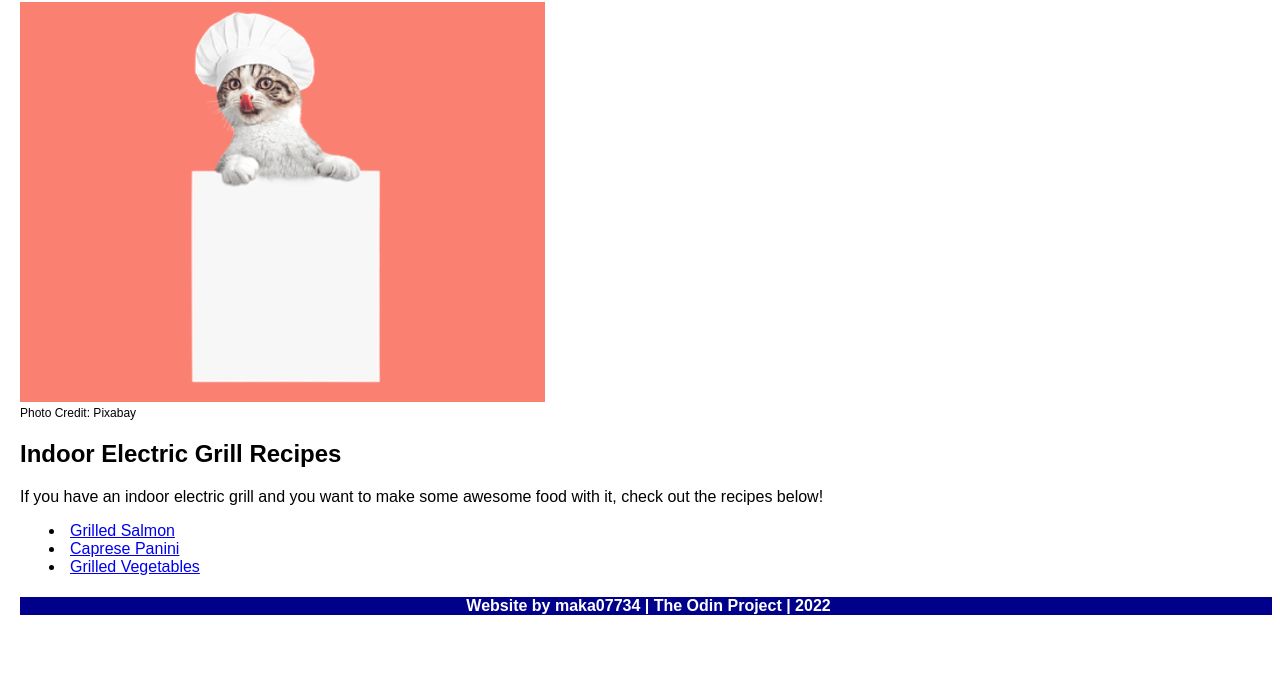
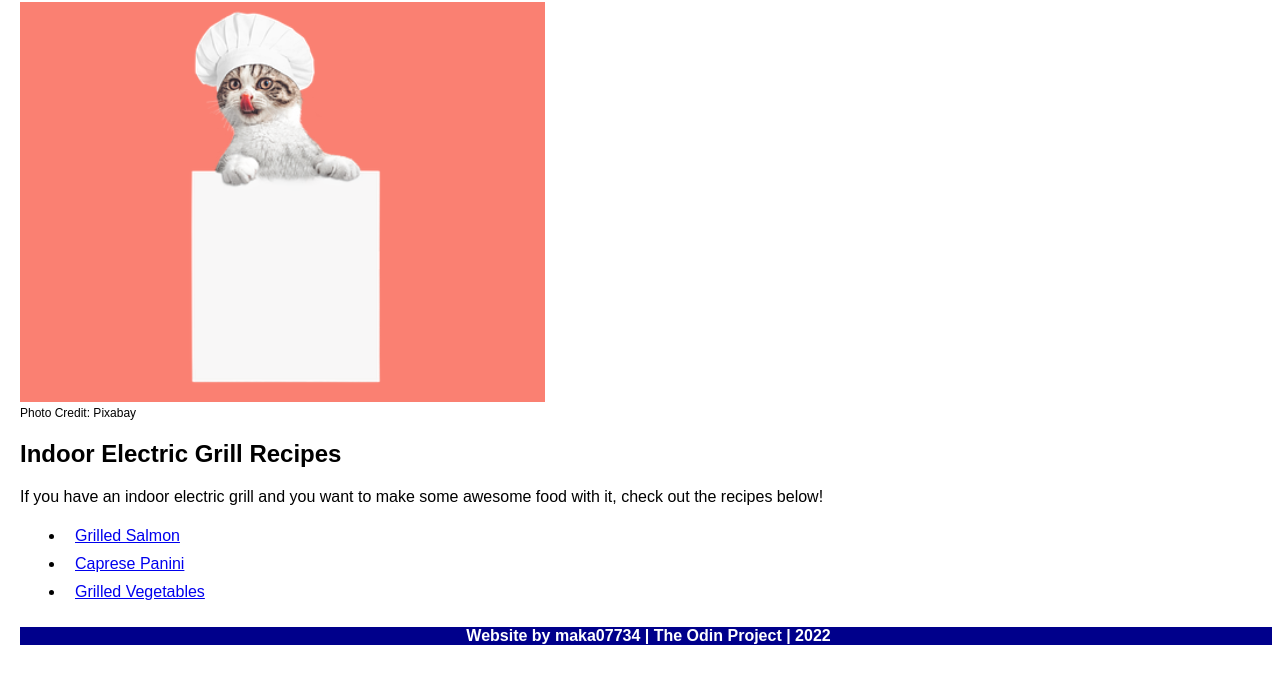
Before and after one commit to maka07734/odin-recipes, a plain HTML site: page index.html in a window 1280 px wide. Shown: the part 122-800 px from the top of the page. Drawn offline with Linux system fonts and the light colour scheme.

Commit message:
Add (style.css): add box-sizing and <li> padding
CSS additions impacting alignment:

  -set box-sizing to border-box
  -set <li> element padding to 5px to improve UX/readability

```diff
--- a/style.css
+++ b/style.css
@@ -1,10 +1,15 @@
 * {
     margin-left: 5px;
     font-family: Arial, sans-serif;
+    box-sizing: border-box;
 }
 
 figcaption {
     font-size: 12px;
+}
+
+li {
+    padding: 5px;
 }
 
 .header-img {
```
